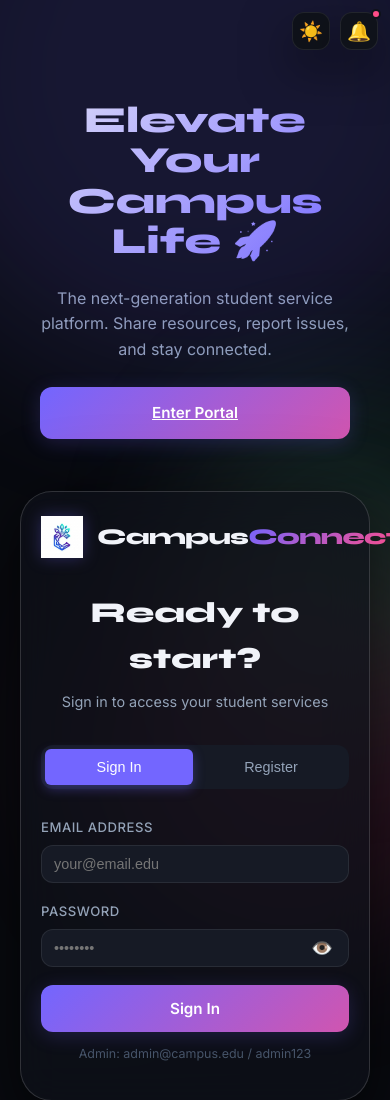
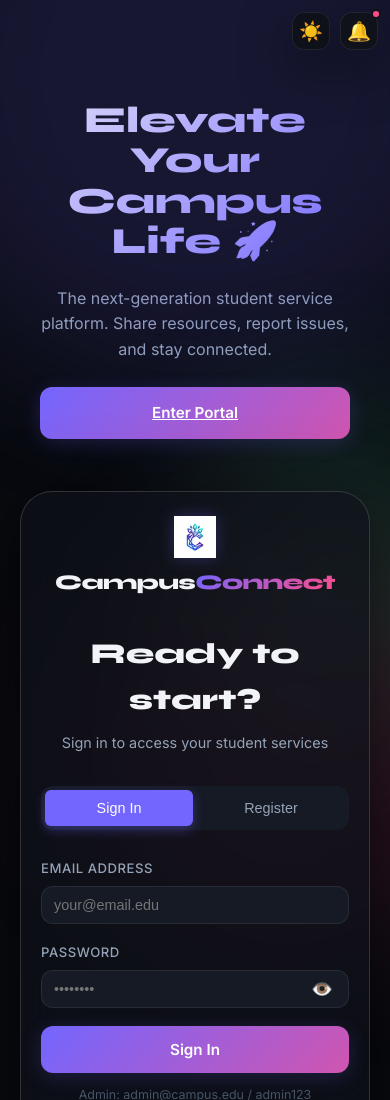
Before and after one commit to shivvanii5599-pixel/campusconnect, a website: page public/index.html in a window 390 px wide. Shown: the top 1100 px of the page. Drawn offline with Linux system fonts and the light colour scheme.

Commit message:
Fix logo text layout on mobile login screen

```diff
--- a/public/css/style.css
+++ b/public/css/style.css
@@ -1182,5 +1182,6 @@ tr:hover td { background: rgba(255,255,255,0.02); }
     .landing-hero h1 { font-size: 2.3rem; }
     .landing-hero p { font-size: 1rem; padding: 0 10px; margin-bottom: 24px; }
     .hero-actions { flex-direction: column; gap: 12px; padding: 0 20px; }
-    .logo-text { font-size: 1.4rem; }
+    .auth-logo { flex-direction: column; gap: 8px; }
+    .logo-text { font-size: 1.3rem; }
 }
```
